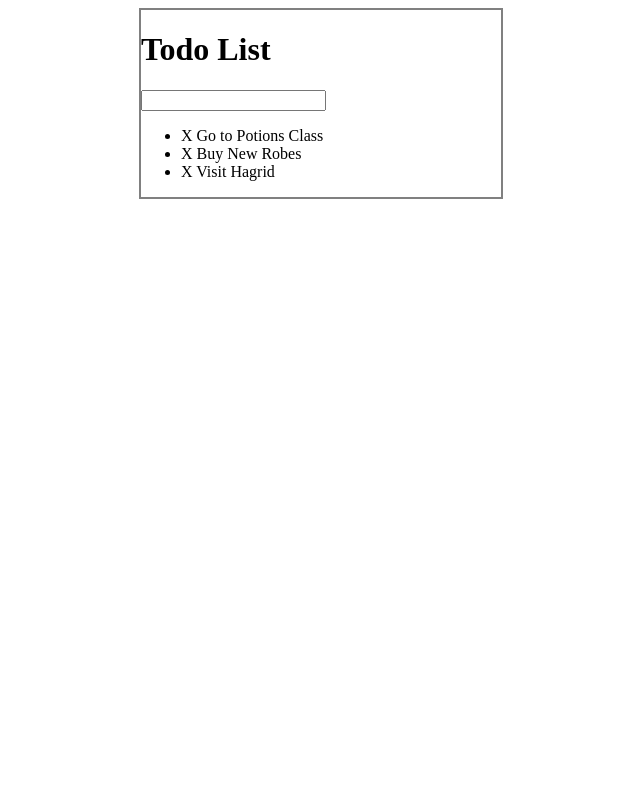
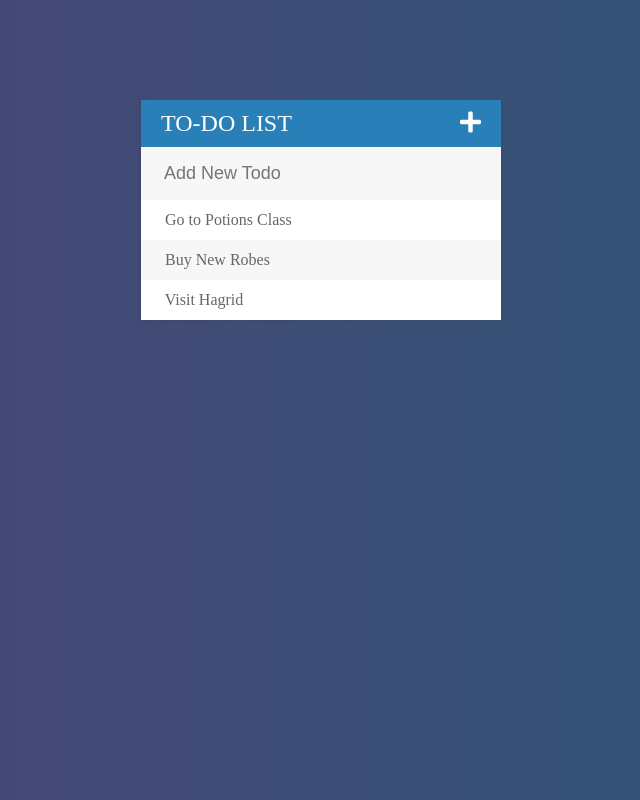
Before and after one commit to jazzed28/Todo-List-with-jQuery, a plain HTML site: page index.html in a window 1280 px wide. Shown: the whole page, without its empty margins (319-959 px from the left). Drawn offline with Linux system fonts and the light colour scheme.

Commit message:
Styling added

```diff
--- a/assets/css/todos.css
+++ b/assets/css/todos.css
@@ -1,10 +1,82 @@
+body {
+  font-family: font-family: 'Roboto', sans-serif;
+  background: #2b5876;  /* fallback for old browsers */
+  background: -webkit-linear-gradient(to right, #4e4376, #2b5876);  /* Chrome 10-25, Safari 5.1-6 */
+  background: linear-gradient(to right, #4e4376, #2b5876); /* W3C, IE 10+/ Edge, Firefox 16+, Chrome 26+, Opera 12+, Safari 7+ */
+}
+
+h1 {
+  background: #2980b9;
+  color: white;
+  margin: 0;
+  padding: 10px 20px;
+  text-transform: uppercase;
+  font-size: 24px;
+  font-weight: normal;
+}
+
+input {
+  font-size: 18px;
+  color: #2980b9;
+  background-color: #f7f7f7;
+  width: 100%;
+  padding: 13px 13px 13px 20px;
+  box-sizing: border-box;
+  border: 3px solid rgba(0, 0, 0, 0);
+}
+
+input:focus {
+  background-color: #fff;
+  border: 3px solid #2980b9;
+  outline: none;
+}
+
+ul {
+  list-style: none;
+  margin: 0;
+  padding: 0;
+}
+
+li {
+  background: #fff;
+  height: 40px;
+  line-height: 40px;
+  color: #666;
+}
+
+li:nth-child(2n) {
+  background: #f7f7f7;
+}
+
+li:hover span {
+  width: 40px;
+  opacity: 1.0;
+}
+
+span {
+  background-color: #e74c3c;
+  height: 40px;
+  margin-right: 20px;
+  text-align: center;
+  color: #fff;
+  width: 0px;
+  opacity: 0;
+  display: inline-block;
+  transition: 0.2s linear;
+}
+
 #container {
   width: 360px;
-  margin: 0 auto;
-  border: 2px solid gray
+  margin: 100px auto;
+  background: #f7f7f7;
+  box-shadow: 0 0 3px rgba(0, 0, 0, 0.1);
 }
 
 .completed {
   color: gray;
   text-decoration: line-through;
 }
+
+.fa-plus {
+  float: right;
+}
--- a/assets/js/todos.js
+++ b/assets/js/todos.js
@@ -16,6 +16,10 @@ $("input[type='text']").keypress(function(event) {
   if(event.which === 13) {
     var todoText = $(this).val();
     $(this).val("");
-    $("ul").append("<li><span>X</span> " + todoText + "</li>");
+    $("ul").append("<li><span><i class='fa fa-trash'></i></span> " + todoText + "</li>");
   }
 })
+
+$(".fa-plus").click(function() {
+  $("input[type='text']").fadeToggle();
+})
--- a/index.html
+++ b/index.html
@@ -5,17 +5,19 @@
     <title>Todo List</title>
     <link rel="stylesheet" href="assets/css/todos.css">
     <link rel="stylesheet" href="assets/css/styles.css">
+    <link href="https://fonts.googleapis.com/css?family=Roboto:400,700" rel="stylesheet">
+    <link href="https://use.fontawesome.com/releases/v5.0.7/css/all.css" rel="stylesheet">
     <script type="text/javascript" src="assets/js/lib/jquery-3.3.1.min.js"></script>
   </head>
   <body>
 
     <div id="container">
-       <h1>Todo List</h1>
-       <input type="text" />
+       <h1>To-do List <i class="fa fa-plus"></i></h1>
+       <input type="text" placeholder="Add New Todo"/>
        <ul>
-         <li><span>X</span> Go to Potions Class</li>
-         <li><span>X</span> Buy New Robes</li>
-         <li><span>X</span> Visit Hagrid</li>
+         <li><span><i class="fa fa-trash"></i></span> Go to Potions Class</li>
+         <li><span><i class="fa fa-trash"></i></span> Buy New Robes</li>
+         <li><span><i class="fa fa-trash"></i></span> Visit Hagrid</li>
        </ul>
     </div>
     <script type="text/javascript" src="assets/js/todos.js"></script>
```
